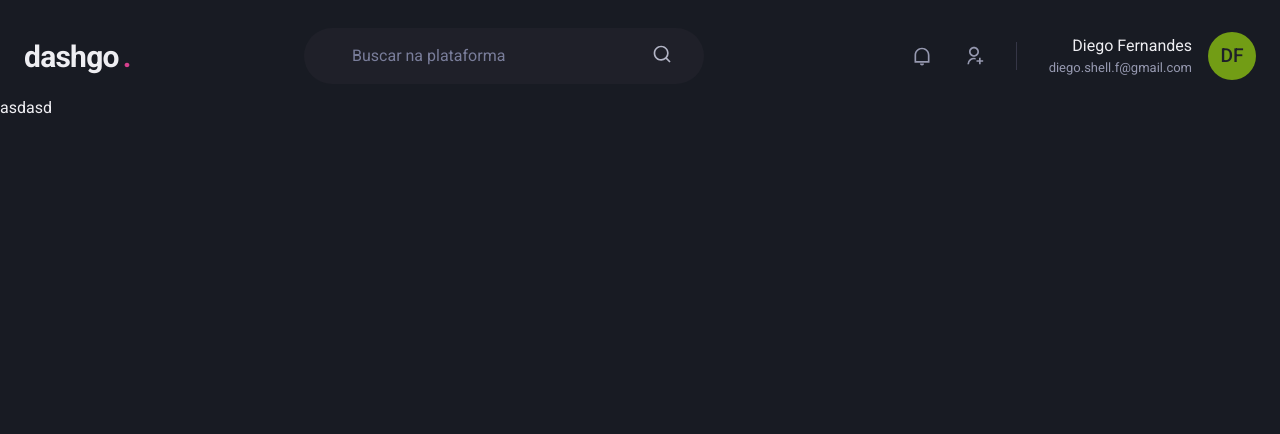
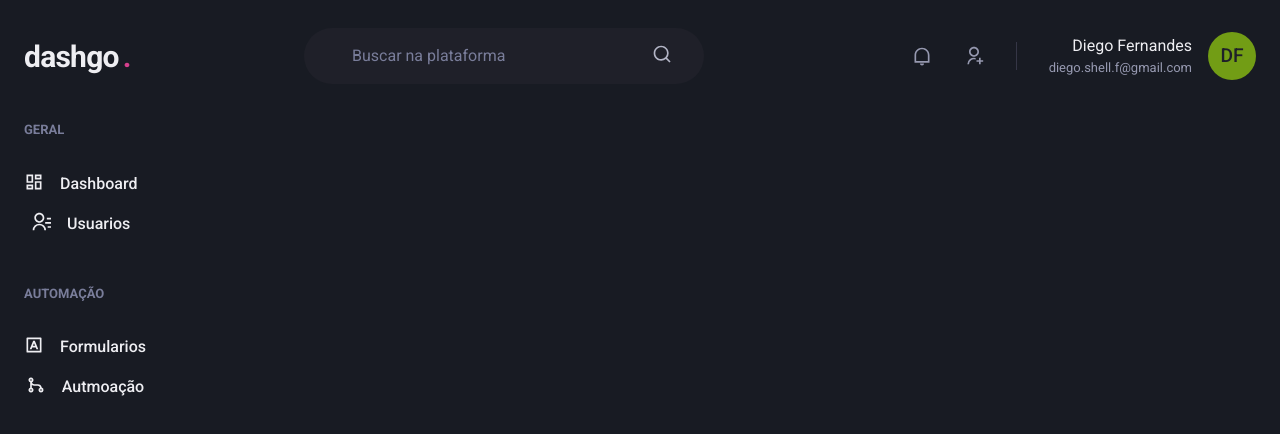
Before and after one commit to SidneyRoberto9/dashgo, a Next.js app: page /dashboard in a window 1280 px wide. Shown: the top 434 px of the page. Built offline with nearby package versions, Linux system fonts and the light colour scheme.

Commit message:
✨ feat: Add Sidebar for Dashboard

```diff
--- a/src/pages/dashboard.tsx
+++ b/src/pages/dashboard.tsx
@@ -1,12 +1,15 @@
+import { Flex } from '@chakra-ui/react';
+
 import { Header } from '../components/Header';
+import { Sidebar } from '../components/Sidebar';
 
 export default function Dashboard() {
   return (
-    <h1>
+    <Flex direction={'column'} h={'100vh'}>
       <Header />
-      <div>
-        <h1>asdasd</h1>
-      </div>
-    </h1>
+      <Flex w={'100%'} my={'6'} maxW={1480} mx={'auto'} px={6}>
+        <Sidebar />
+      </Flex>
+    </Flex>
   );
 }
```
